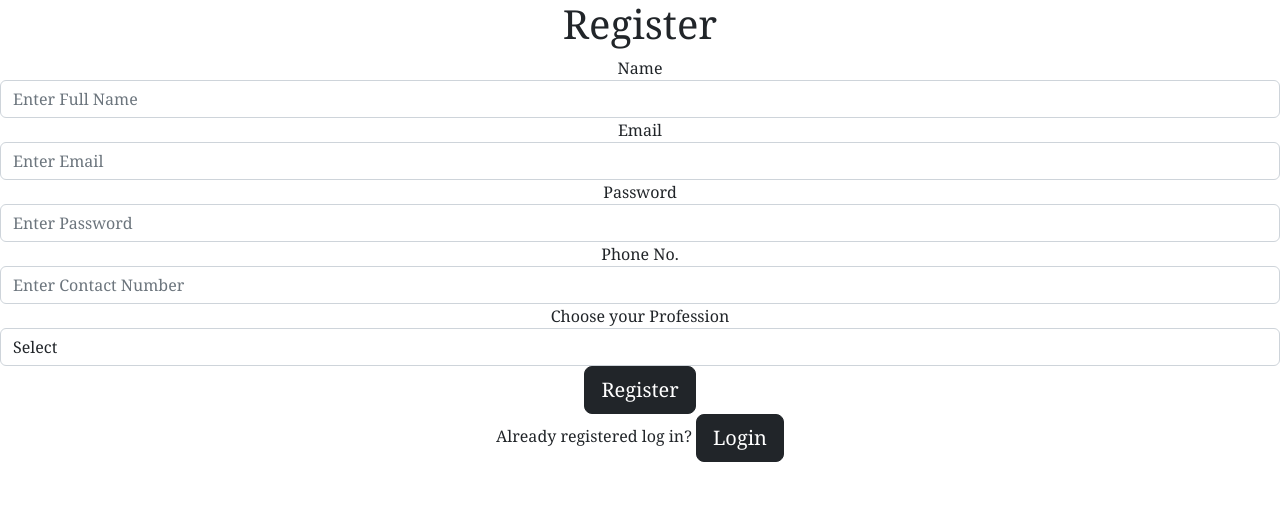
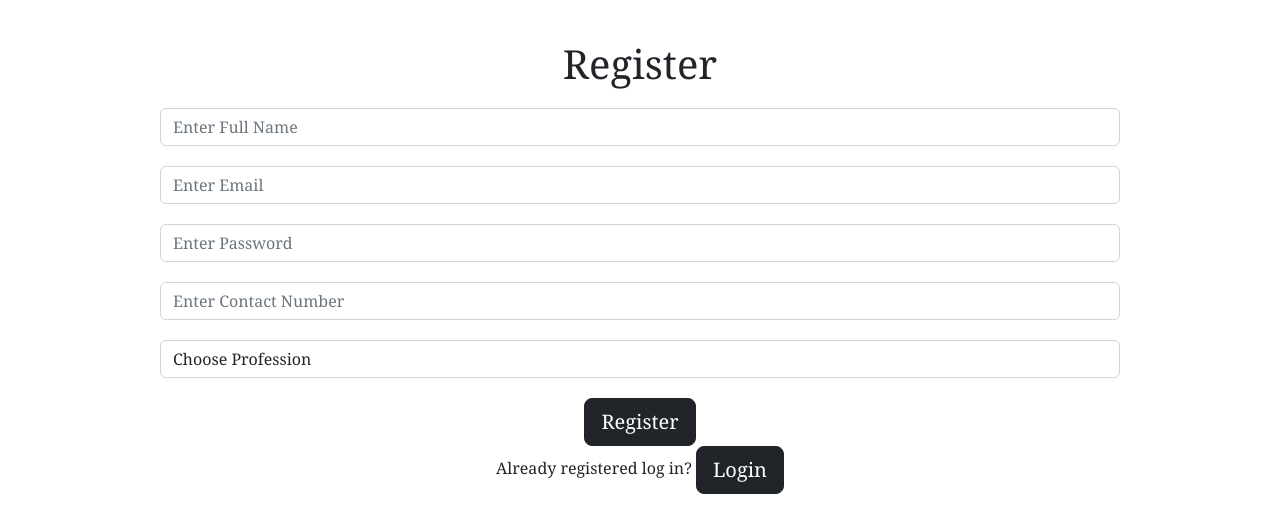
Before and after one commit to Ani-Stark/JobBoard, a React (Create React App) app: page / in a window 1280 px wide. Shown: the top 532 px of the page. Built offline with nearby package versions, Linux system fonts and the light colour scheme.

Commit message:
third commit

```diff
--- a/src/Components/Login.js
+++ b/src/Components/Login.js
@@ -38,7 +38,7 @@ function Login() {
       {home ? (
         <>
         <form onSubmit={handleLogin}>
-          <h3>LogIn</h3>
+          <h3>Log In</h3>
           <div className="form-group">
             <label>Email</label>
             <input
--- a/src/Components/Registration.js
+++ b/src/Components/Registration.js
@@ -42,15 +42,14 @@ function Registration() {
 
     return (
       <>
-
           <div>
             {" "}
             {login ? (
               <form onSubmit={handleFormSubmit}>
+              <div className="title">
                 <h1>Register</h1>
-
+              </div>
                 <div className="form-group">
-                  <label>Name</label>
                   <input
                     type="text"
                     className="form-control"
@@ -61,7 +60,6 @@ function Registration() {
                 </div>
 
                 <div className="form-group">
-                  <label>Email</label>
                   <input
                     type="email"
                     className="form-control"
@@ -71,7 +69,6 @@ function Registration() {
                 </div>
 
                 <div className="form-group">
-                  <label>Password</label>
                   <input
                     type="password"
                     className="form-control"
@@ -81,7 +78,6 @@ function Registration() {
                 </div>
 
                 <div className="form-group">
-                  <label>Phone No.</label>
                   <input
                     type="Phone"
                     className="form-control"
@@ -91,12 +87,11 @@ function Registration() {
                 </div>
 
                 <div className="form-group">
-                  <label>Choose your Profession</label>
                   <Form.Control
                     as="select"
                     onChange={(event) => setProfession(event.target.value)}
                   >
-                    <option>Select</option>
+                    <option>Choose Profession</option>
                     <option>Software Developer</option>
                     <option>Front End Developer</option>
                     <option>Back End Developerr</option>
--- a/src/index.css
+++ b/src/index.css
@@ -12,7 +12,7 @@ code {
     monospace;
 }
 * {
-  margin:0;
+  margin: 20px;;
   padding:0;
   font-family:"Cambria";
 }
```
